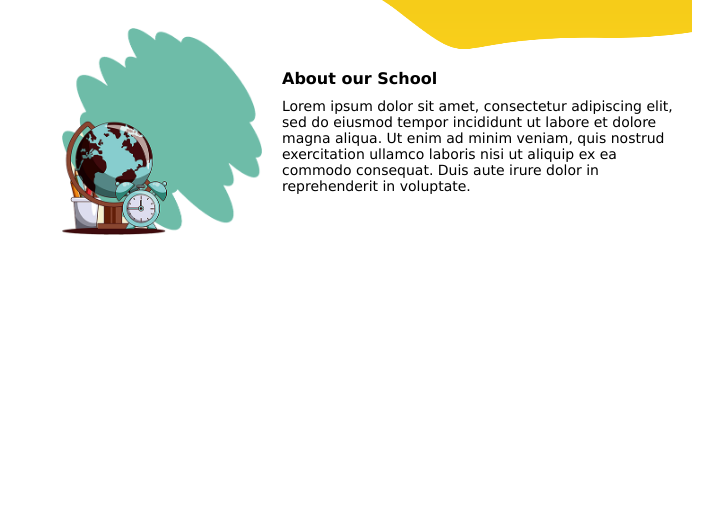
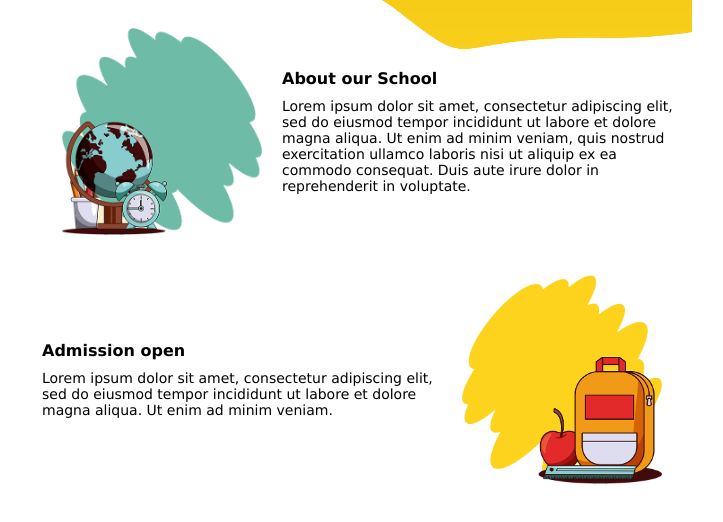
Before and after one commit to ProyectosUCSC/bromero, a plain HTML site: page index.html in a window 1280 px wide. Shown: the part 212-734 px from the top of the page, without its empty margins (278-1001 px from the left). Drawn offline with Linux system fonts and the light colour scheme.

Commit message:
Admission Open

```diff
--- a/css/estilos.css
+++ b/css/estilos.css
@@ -66,25 +66,32 @@ body {
     align-items: center;
 }
 
-.aboutseccion{
+/* Combina las secciones About y Admission */
+
+.aboutseccion, .admissionseccion {
     width: 100%;
     padding: 10px;
     display: flex;
     align-items: center;
+    margin-bottom: 20px; /* Añade margen inferior para separar las secciones */
 }
 
-.aboutseccion h2 {
+.admissionseccion {
+    flex-direction: row-reverse; /* Invierte el contenido en fila */
+}
+
+.aboutseccion h2, .admissionseccion h2 {
     font-size: 16px;
     margin-bottom: 10px;
     color: black;
 }
 
-.aboutseccion p {
+.aboutseccion p, .admissionseccion p {
     font-size: 14px;
     color: black;
 }
 
-.aboutimg {
+.aboutimg, .admissionimg {
     width: 200px;
     height: auto;
     margin: 0 20px;
--- a/index.html
+++ b/index.html
@@ -9,7 +9,6 @@
 </head>
 
 <body>
-
   <div class="contenedor">
     <div class="header">
       <img class="background" src="images/hero-bg.png" alt="Background" />
@@ -28,9 +27,16 @@
           <p>Lorem ipsum dolor sit amet, consectetur adipiscing elit, sed do eiusmod tempor incididunt ut labore et dolore magna aliqua. Ut enim ad minim veniam, quis nostrud exercitation ullamco laboris nisi ut aliquip ex ea commodo consequat. Duis aute irure dolor in reprehenderit in voluptate.</p>
         </div>
       </div>
+
+      <div class="admissionseccion">
+        <img class="admissionimg" src="images/admission.png" alt="Admission open" />
+        <div>
+          <h2>Admission open</h2>
+          <p>Lorem ipsum dolor sit amet, consectetur adipiscing elit, sed do eiusmod tempor incididunt ut labore et dolore magna aliqua. Ut enim ad minim veniam.</p>
+        </div>
+      </div>
     </div>
   </div>
-
 </body>
 
 </html>
```
